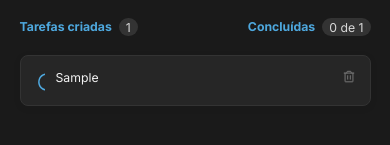
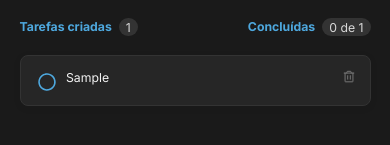
Before and after one commit to lucasveigaa/todolist-ignite, a React (Vite) app: page / in a window 390 px wide. Both pictures are taken after typing "Sample" into the empty fields and a click on the button "Criar". Shown: the part 237-382 px from the top of the page. Built offline with nearby package versions, Linux system fonts and the light colour scheme.

Commit message:
Fixing style bug on mobile of checkbox button

```diff
--- a/src/components/FeedTasks.module.css
+++ b/src/components/FeedTasks.module.css
@@ -71,6 +71,7 @@
 .divInput label {
     height: 1.5rem;
     width: 1.5rem;
+    padding-right: 1.5rem;
     background-image: url('../assets/inputFalseNoHover.svg');
 }
 
@@ -99,4 +100,5 @@
         margin-right: auto;
         margin-left: auto;
     }
+
 }
--- a/src/components/InputTask.tsx
+++ b/src/components/InputTask.tsx
@@ -20,6 +20,7 @@ export function InputTask({ newTask, setNewTask, tasks, setTasks }: TaskProps) {
     const CurrentTasks = [...tasks, newTask];
     setTasks([...tasks, newTask]);
     localStorage.setItem("@taskList", JSON.stringify(CurrentTasks));
+    setNewTask('')
   }
 
   return (
```
